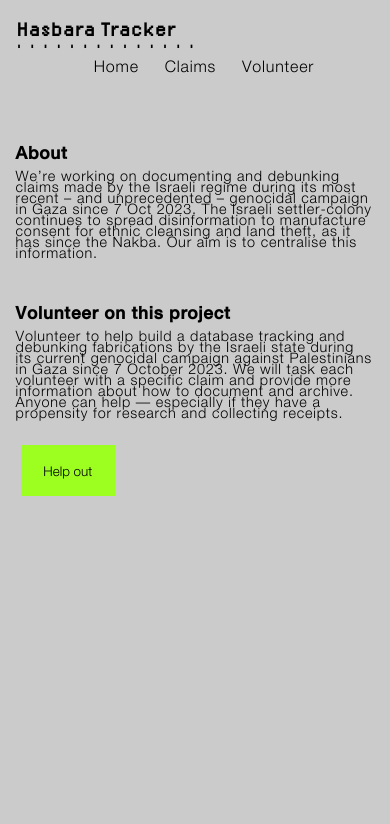
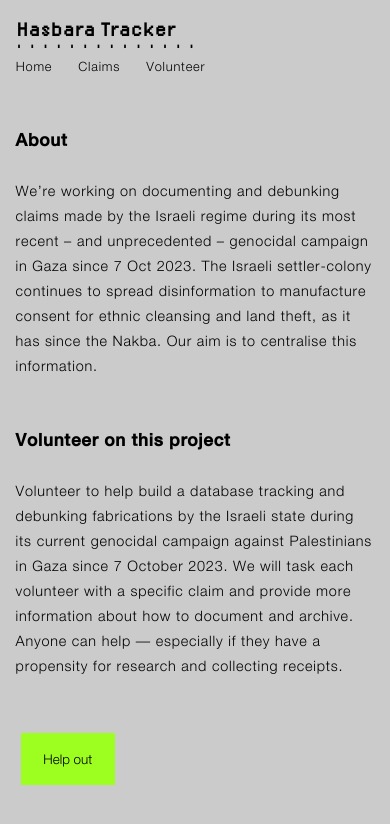
Before and after one commit to tamtzekin/hasbara-tracker, a React (Create React App) app: page / in a window 390 px wide. Shown: the top 824 px of the page. Built offline with nearby package versions, Linux system fonts and the light colour scheme.

Commit message:
navbar mobile pos

```diff
--- a/src/App.css
+++ b/src/App.css
@@ -127,8 +127,8 @@ button.dotted {
 
     .content-container {
         font-size: 0.9em;
-        margin: 20% 4% 0 -17%;
-        line-height: 11px;
+        margin: 15% 4% 0 -17%;
+        line-height: 25px;
     }
 
     .filters {
@@ -157,7 +157,7 @@ button.dotted {
     }
 
     .navbar {
-        margin-left: -58%;
+        left: -7%;
         margin-top: 12%;
     }
 
--- a/src/components/ClaimPage.css
+++ b/src/components/ClaimPage.css
@@ -304,7 +304,10 @@ table.a::selection {
 
     .link-icon::after {
         content: '🗏\00a0';
+    }
 
+    .navbar {
+        font-size: 0.8em;
     }
 }
 
```
